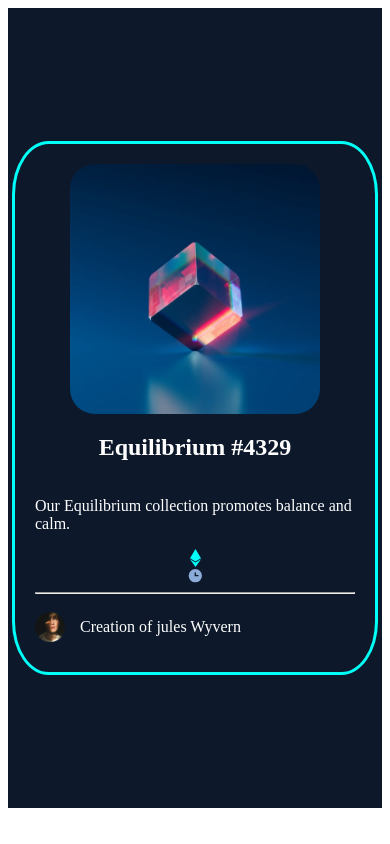
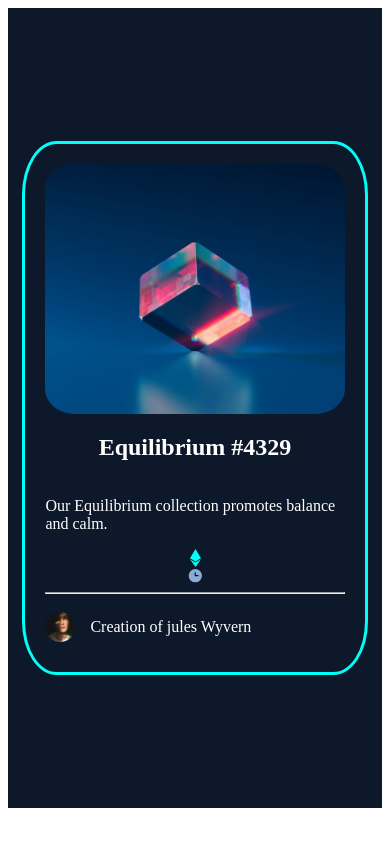
Before and after one commit to oluwaseun-123/nft-preview, a plain HTML site: page index.html in a window 390 px wide. Drawn offline with Linux system fonts and the light colour scheme.

Commit message:
responsiveness

```diff
--- a/stylesheet.css
+++ b/stylesheet.css
@@ -6,6 +6,7 @@
   background-color: hsl(217, 54%, 11%);
   height: 50rem;
 }
+
 .image01 {
   display: flex;
   flex-direction: column;
@@ -34,11 +35,21 @@
   color: hsl(178, 100%, 50%);
   border-radius: 10%;
 }
+@media (max-width: 530px) {
+  .me {
+    width: 80%;
+  }
+}
 p {
   color: white;
 }
 .you {
   border-radius: 10%;
+}
+@media (max-width: 439px) {
+  .you {
+    width: 100%;
+  }
 }
 h2 {
   color: white;
```
